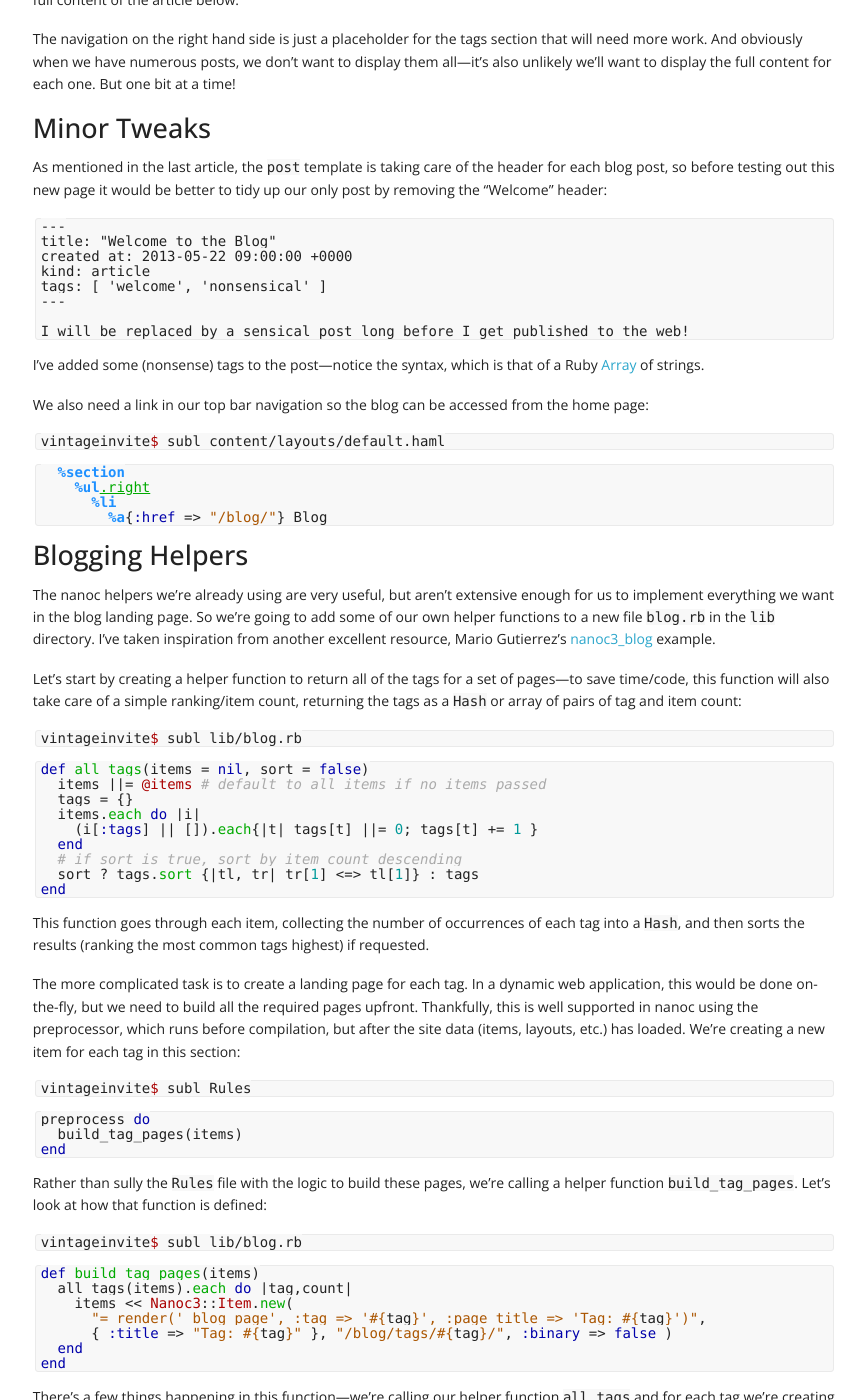
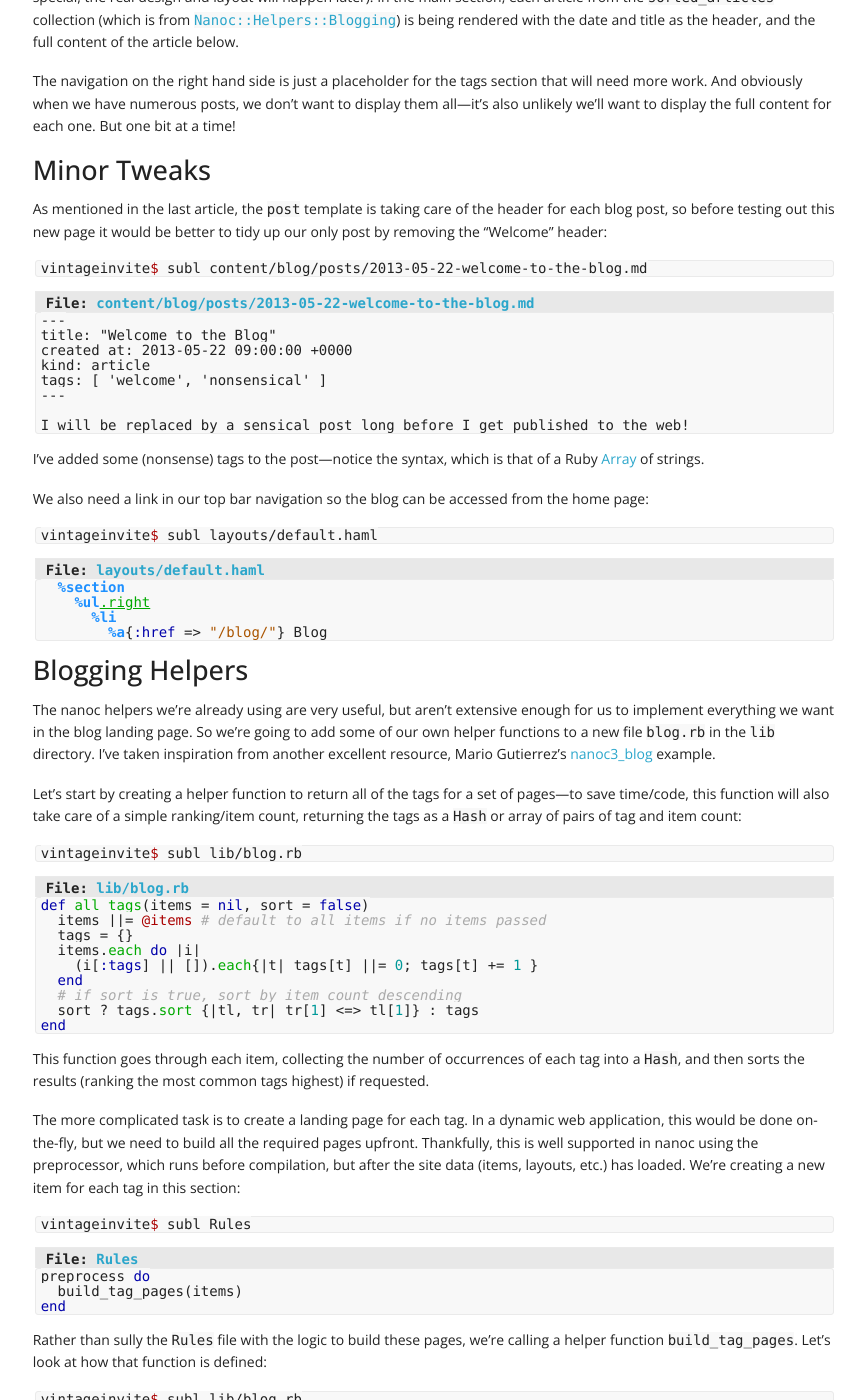
Before and after one commit to chickenboot/chickenboot.github.com, a Jekyll site: the page built from _posts/2013-05-24-zurb-foundation-with-nanoc-part-4.md, in a window 1280 px wide and 1400 px high, scrolled down 1355 px. Shown: the whole window, without its empty margins (289-1155 px from the left). Built offline with Jekyll 4.4.1, drawn with Linux system fonts in a browser that asks for light colours; Markdown is read by kramdown in place of the engine named in the settings; a script that is not in the unit is left out; comment, search, counter and statistics services are not loaded; some of the changed text lies outside the part shown.

Commit message:
add code links

```diff
--- a/_posts/2013-05-24-zurb-foundation-with-nanoc-part-4.md
+++ b/_posts/2013-05-24-zurb-foundation-with-nanoc-part-4.md
@@ -15,6 +15,7 @@ Before we attack the blog, we'll look at our index page. It is currently the def
 vintageinvite$ subl Rules
 {% endhighlight %}
 
+<div class="code-link">File: <a href="https://github.com/chickenboot/vintageinvite/blob/v1.3/Rules">Rules</a></div>
 {% highlight ruby %}
 compile '*' do
   if item.binary?
@@ -35,6 +36,7 @@ vintageinvite$ mv content/index.html content/index.haml
 vintageinvite$ subl content/index.haml
 {% endhighlight %}
 
+<div class="code-link">File: <a href="https://github.com/chickenboot/vintageinvite/blob/v1.3/content/index.haml">content/index.haml</a></div>
 {% highlight haml %}
 ---
 title: Home
@@ -87,6 +89,11 @@ The navigation on the right hand side is just a placeholder for the tags section
 
 As mentioned in the last article, the `post` template is taking care of the header for each blog post, so before testing out this new page it would be better to tidy up our only post by removing the "Welcome" header:
 
+{% highlight bash %}
+vintageinvite$ subl content/blog/posts/2013-05-22-welcome-to-the-blog.md
+{% endhighlight %}
+
+<div class="code-link">File: <a href="https://github.com/chickenboot/vintageinvite/blob/v1.3/content/blog/posts/2013-05-22-welcome-to-the-blog.md">content/blog/posts/2013-05-22-welcome-to-the-blog.md</a></div>
 {% highlight haml %}
 ---
 title: "Welcome to the Blog"
@@ -103,9 +110,10 @@ I've added some (nonsense) tags to the post&#151;notice the syntax, which is tha
 We also need a link in our top bar navigation so the blog can be accessed from the home page:
 
 {% highlight bash %}
-vintageinvite$ subl content/layouts/default.haml
+vintageinvite$ subl layouts/default.haml
 {% endhighlight %}
 
+<div class="code-link">File: <a href="https://github.com/chickenboot/vintageinvite/blob/v1.3/layouts/default.haml">layouts/default.haml</a></div>
 {% highlight haml %}
   %section
     %ul.right
@@ -123,6 +131,7 @@ Let's start by creating a helper function to return all of the tags for a set of
 vintageinvite$ subl lib/blog.rb
 {% endhighlight %}
 
+<div class="code-link">File: <a href="https://github.com/chickenboot/vintageinvite/blob/v1.3/lib/blog.rb">lib/blog.rb</a></div>
 {% highlight ruby %}
 def all_tags(items = nil, sort = false)
   items ||= @items # default to all items if no items passed
@@ -143,6 +152,7 @@ The more complicated task is to create a landing page for each tag. In a dynamic
 vintageinvite$ subl Rules
 {% endhighlight %}
 
+<div class="code-link">File: <a href="https://github.com/chickenboot/vintageinvite/blob/v1.3/Rules">Rules</a></div>
 {% highlight ruby %}
 preprocess do
   build_tag_pages(items)
@@ -155,6 +165,7 @@ Rather than sully the `Rules` file with the logic to build these pages, we're ca
 vintageinvite$ subl lib/blog.rb
 {% endhighlight %}
 
+<div class="code-link">File: <a href="https://github.com/chickenboot/vintageinvite/blob/v1.3/lib/blog.rb">lib/blog.rb</a></div>
 {% highlight ruby %}
 def build_tag_pages(items)
   all_tags(items).each do |tag,count|
@@ -175,6 +186,7 @@ The last thing we need to do is create this `_blog_page` view&#151;for now I wan
 vintageinvite$ subl layouts/_blog_page.haml
 {% endhighlight %}
 
+<div class="code-link">File: <a href="https://github.com/chickenboot/vintageinvite/blob/v1.3/layouts/_blog_page.haml">layouts/_blog_page.haml</a></div>
 {% highlight haml %}
 - posts = defined?(tag) ? items_with_tag(tag) : sorted_articles
 
@@ -203,6 +215,7 @@ Finally, we want to replace the code in `blog.haml` with a `render` call to this
 vintageinvite$ subl content/blog.haml
 {% endhighlight %}
 
+<div class="code-link">File: <a href="https://github.com/chickenboot/vintageinvite/blob/v1.3/content/blog.haml">content/blog.haml</a></div>
 {% highlight haml %}
 ---
 title: Blog
```
